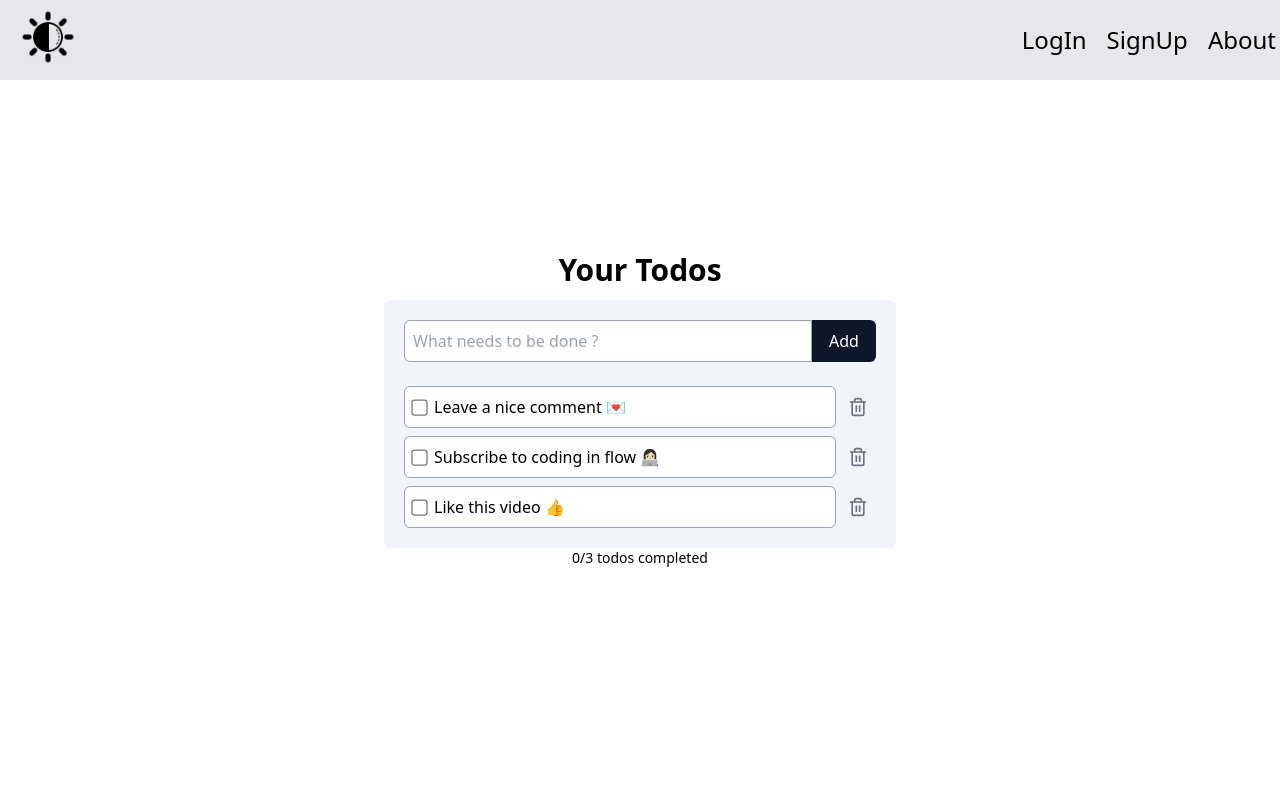
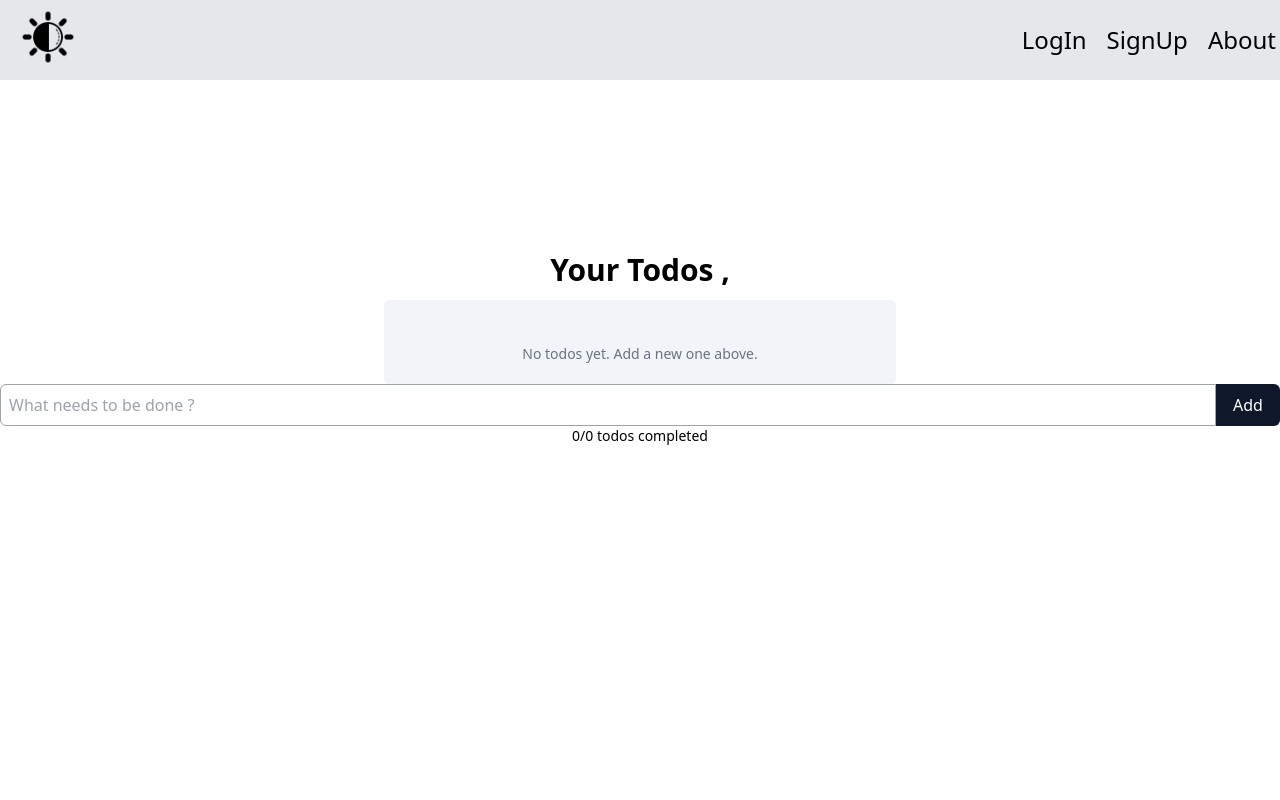
Before and after one commit to atheerbso/Todo-React, a React (Vite) app: page / in a window 1280 px wide. Shown: the top 800 px of the page. Built offline with nearby package versions, Linux system fonts and the light colour scheme; data requests are answered from the project's data file.

Commit message:
Update Content.tsx

```diff
--- a/src/components/Content.tsx
+++ b/src/components/Content.tsx
@@ -1,72 +1,79 @@
-import { useEffect, useState } from "react";
+// import { useState } from "react";
 import AddTodoForm from "./addTodoForm";
 import TodoList from "./TodoList";
-import { dummyData } from "../data/todos";
+// import { dummyData } from "../data/todos";
 import TodoSummary from "./TodoSummary";
 import { Todo } from "../types/todo";
 import { useAuth } from "../AuthProvider";
 import { useQuery } from "@tanstack/react-query";
 import http from "./HTTP/http";
+import { User } from "lucide-react";
 
 function Content() {
   //==
   const auth = useAuth();
   const userId = auth?.User?.id;
-  const query = useQuery({
+
+  const {
+    data: todos = [],
+    isLoading,
+    isError,
+  } = useQuery<Todo[]>({
     queryKey: ["todolist"],
-    queryFn: () => http.get("todo").then((res) => res.data),
+    queryFn: () => {
+      return http.get<Todo[]>("todo?User=" + User).then((res) => res.data);
+    },
+    enabled: !!userId,
   });
+  //==
+  //   const [todos, setTodos] = useState(() => {
+  //     const savedTodos: Todo[] = JSON.parse(
+  //       localStorage.getItem("todos") || "[]"
+  //     );
+  //     return savedTodos.length > 0 ? savedTodos : dummyData;
+  //   });
 
-  //==
-  const [todos, setTodos] = useState(() => {
-    const savedTodos: Todo[] = JSON.parse(
-      localStorage.getItem("todos") || "[]"
-    );
-    return savedTodos.length > 0 ? savedTodos : dummyData;
-  });
+  //   useEffect(() => {
+  //     localStorage.setItem("todos", JSON.stringify(todos));
+  //   }, [todos]);
+  //   function setTodoCompleted(id: number, completed: boolean) {
+  //     setTodos((prevTodos) =>
+  //       prevTodos.map((todo) => (todo.id === id ? { ...todo, completed } : todo))
+  //     );
+  //   }
+  // function addToDo(title: string) {
+  //   setTodos((prevTodos) => [
+  //     {
+  //       id: prevTodos.length + 1,
+  //       title,
+  //       completed: false,
+  //       userId: "111",
+  //     },
+  //     ...prevTodos,
+  //   ]);
+  // }
+  //   function deleteTodo(id: number) {
+  //     setTodos((prevTodos) => prevTodos.filter((Todo) => Todo.id !== id));
+  //   }
 
-  useEffect(() => {
-    localStorage.setItem("todos", JSON.stringify(todos));
-  }, [todos]);
-  function setTodoCompleted(id: number, completed: boolean) {
-    setTodos((prevTodos) =>
-      prevTodos.map((todo) => (todo.id === id ? { ...todo, completed } : todo))
-    );
-  }
-  function addToDo(title: string) {
-    setTodos((prevTodos) => [
-      {
-        id: prevTodos.length + 1,
-        title,
-        completed: false,
-        userId: "111",
-      },
-      ...prevTodos,
-    ]);
-  }
-  function deleteTodo(id: number) {
-    setTodos((prevTodos) => prevTodos.filter((Todo) => Todo.id !== id));
-  }
-
-  function deleteAllCompletedTodos() {
-    setTodos((prevTodos) => prevTodos.filter((todo) => !todo.completed));
-  }
+  //   function deleteAllCompletedTodos() {
+  //     setTodos((prevTodos) => prevTodos.filter((todo) => !todo.completed));
+  //   }
   return (
     <main className="h-[100vh]">
       <div className="pt-40">
-        <h1 className="font-bold text-3xl text-center p-3">Your Todos</h1>
+        <h1 className="font-bold text-3xl text-center p-3">
+          Your Todos ,{/* {auth?.userId?.id} */}
+        </h1>
         <div className="max-w-lg mx-auto bg-slate-100 rounded-md p-5 space-y-6 ">
-          <AddTodoForm onSubmit={addToDo} />
           <TodoList
             todos={todos}
-            oncompletedChange={setTodoCompleted}
-            onDelete={deleteTodo}
+            oncompletedChange={() => {}}
+            onDelete={() => {}}
           />
         </div>
-        <TodoSummary
-          todos={todos}
-          deleteAllCompleted={deleteAllCompletedTodos}
-        />
+        <AddTodoForm />
+        <TodoSummary todos={todos} deleteAllCompleted={() => {}} />
       </div>
     </main>
   );
```
